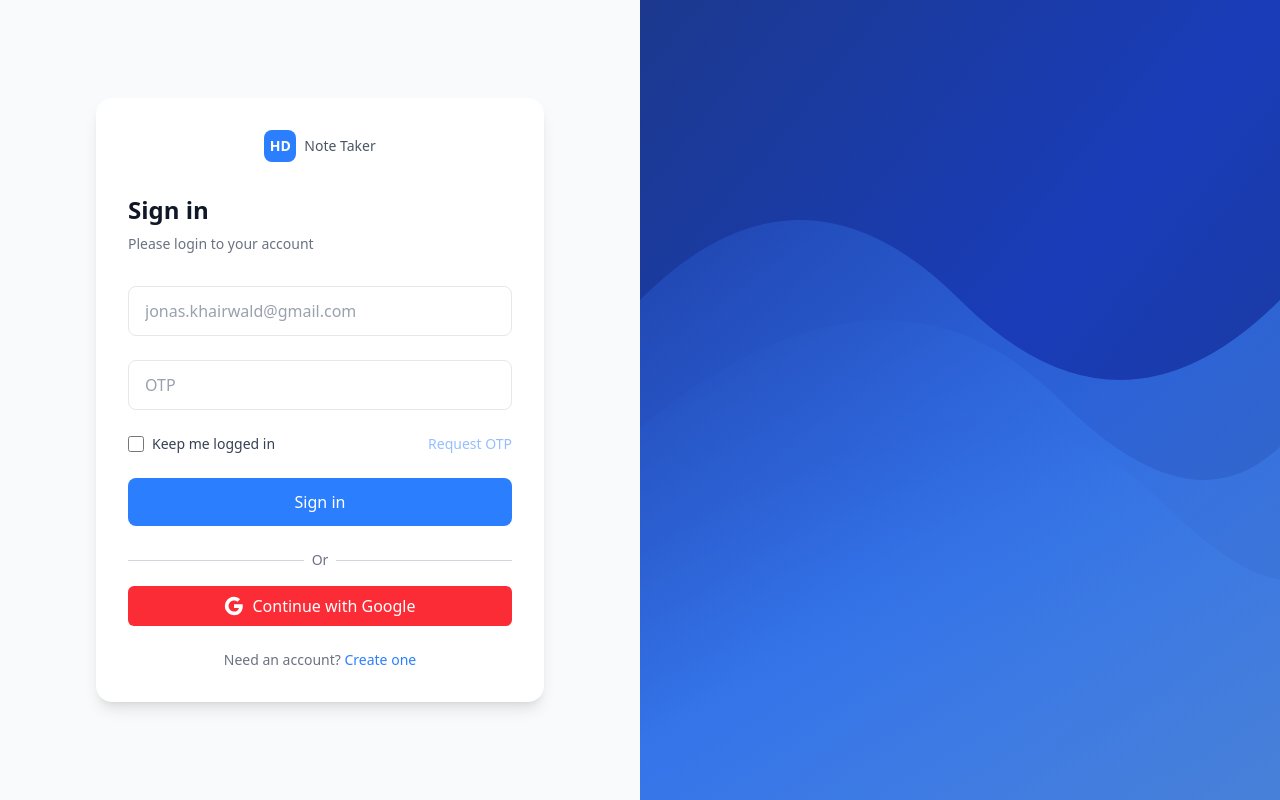
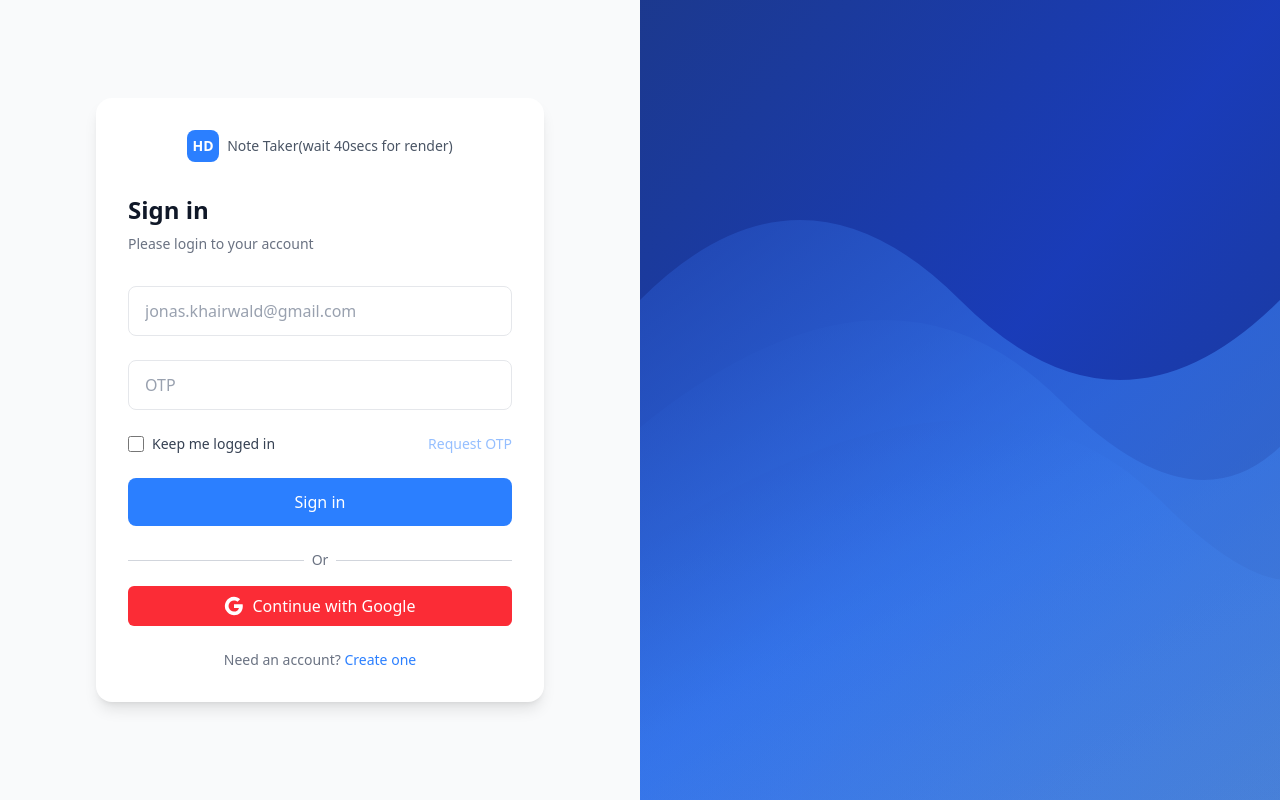
Before and after one commit to CHARANCHERRY123456/note-taking, a React (Vite) app in the folder client/: page /signin in a window 1280 px wide. Built offline with nearby package versions, Linux system fonts and the light colour scheme; no server answers.

Commit message:
Update Signin.tsx

```diff
--- a/client/src/pages/Signin.tsx
+++ b/client/src/pages/Signin.tsx
@@ -51,7 +51,7 @@
         <div className="w-8 h-8 bg-blue-500 rounded-lg flex items-center justify-center mr-2">
           <span className="text-white font-bold text-sm">HD</span>
         </div>
-        <span className="text-gray-600 text-sm font-medium">Note Taker</span>
+        <span className="text-gray-600 text-sm font-medium">Note Taker(wait 40secs for render) </span>
       </div>
 
       <h2 className="text-2xl font-bold text-gray-900 mb-2">Sign in</h2>
```
